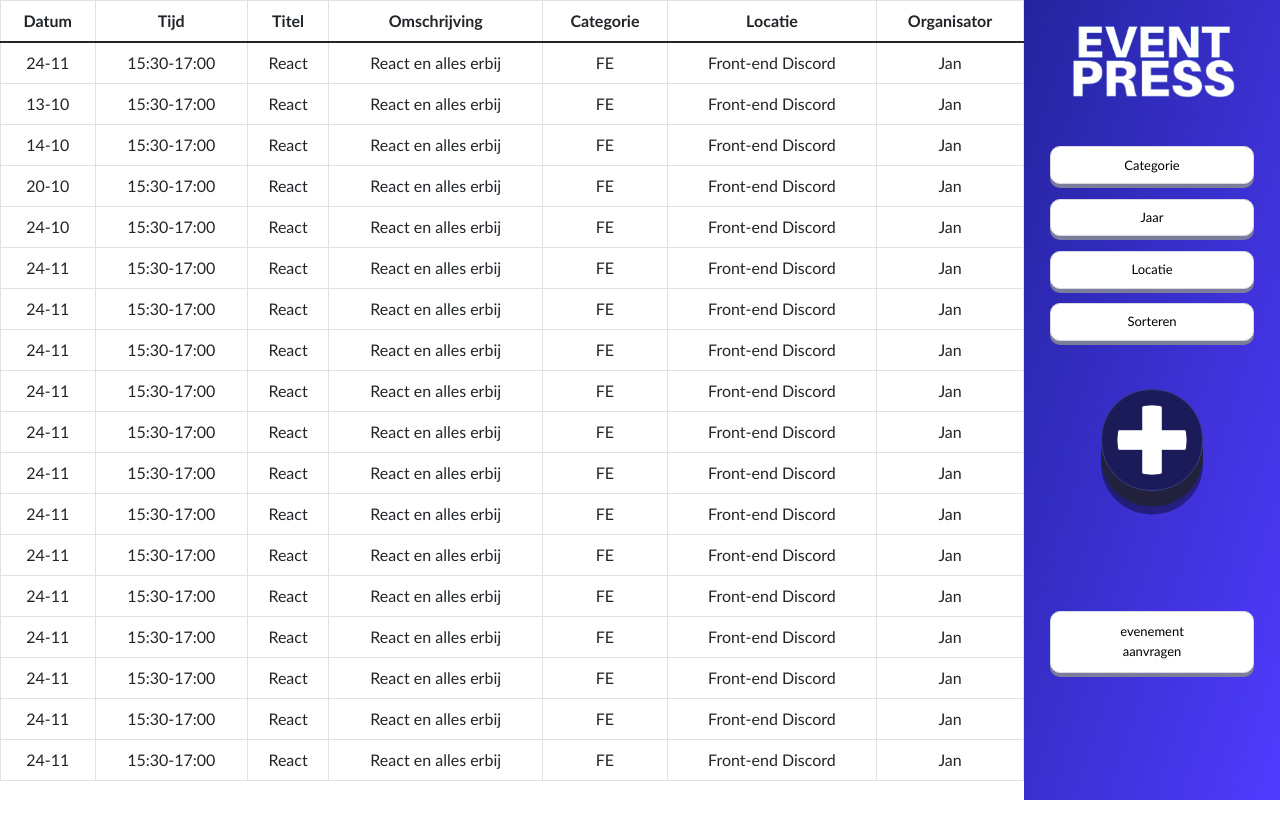
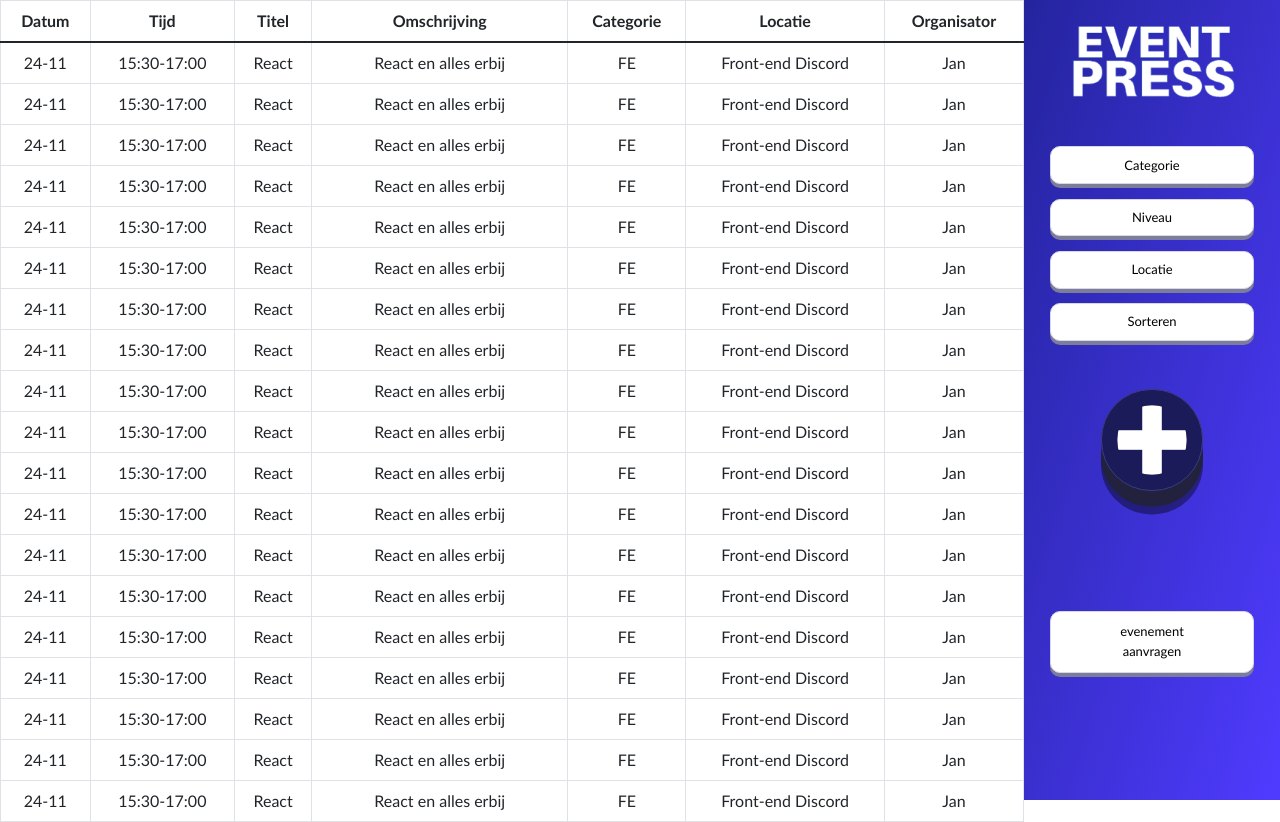
Before and after one commit to HarmenGerritsen/Eventpress, a React (Create React App) app: page / in a window 1280 px wide. Before the commit the page ends 800 px from the top, so only its background shows below. Built offline with nearby package versions, Linux system fonts and the light colour scheme.

Commit message:
added dropdownmenu and more responsiveness

```diff
--- a/package.json
+++ b/package.json
@@ -14,6 +14,7 @@
     "react": "^17.0.2",
     "react-bootstrap": "^2.0.0-rc.0",
     "react-dom": "^17.0.2",
+    "react-dropdown": "^1.9.2",
     "react-scripts": "4.0.3",
     "reactjs-popup": "^2.0.5",
     "web-vitals": "^1.1.2"
--- a/src/App.css
+++ b/src/App.css
@@ -163,6 +163,19 @@ td {
   width: 20vw;
 }
 
+#dropdownMenu {
+  display: none;
+  color: black;
+  background-color: white;
+  font-size: 75%;
+  border: 1px solid rgb(216, 216, 228);
+  padding: 4%;
+  width: 10vw;
+  border-radius: 10px;
+  box-shadow: 0 0.3em rgb(124, 124, 155);
+  margin-top: 7%;
+}
+
 @media only screen and (max-width: 1300px) {
   .menuButton {
     font-size: 50%;
@@ -201,7 +214,7 @@ td {
   margin: 3vh 0 3vh 3vw;
   }
   .plus {
-    margin: -3vh -50vw auto auto;
+    margin-top: -3vh;
   }
   .menu {
     width: auto;
@@ -218,17 +231,28 @@ td {
   .requestButton {
     position: absolute;
     padding: 1px;
-    width: 15vw;
+    width: 30vw;
     border-radius: 1vw;
     height: 10vh;
-    font-size: 50%;
+    font-size: 100%;
     font-weight: bold;
-    margin: 5vh auto 5vh 61vw;
+    margin: 5vh auto 5vh 65vw;
+    position: absolute;
   }
   .Table {
     font-size: 100%;
   }
-  .phonehide {
+  #dropdownMenu {
+    display: initial;
+    padding: 1px;
+    border-radius: 1vw;
+    height: 10vh;
+    font-size: 100%;
+    font-weight: bold;
+    margin: 5vh auto;
+    width: 26vw;
+  }
+  .hide {
     display: none;
   }
 }
--- /dev/null
+++ b/src/Components/Dropdown.js
@@ -0,0 +1,18 @@
+import React from 'react';
+import Dropdown from 'react-bootstrap/Dropdown'
+import DropdownButton from 'react-bootstrap/DropdownButton'
+
+class DropdownMenu extends React.Component {
+
+    render(){
+    return (
+        <DropdownButton id="dropdownMenu" title="Sorteren">
+        <Dropdown.Item href="#">Categorie</Dropdown.Item>
+        <Dropdown.Item href="#">Niveau</Dropdown.Item>
+        <Dropdown.Item href="#">Locatie</Dropdown.Item>
+        <Dropdown.Item href="#">Sorteren op</Dropdown.Item>
+      </DropdownButton>
+    )
+}
+};
+  export default DropdownMenu;
--- a/src/Components/Sidebar.js
+++ b/src/Components/Sidebar.js
@@ -1,6 +1,7 @@
 import logo from "../Images/logo.png";
 import React from "react";
 import plus from "../Images/Plus.png";
+import DropdownMenu from "./Dropdown.js";
 
 class Sidebar extends React.Component {
 
@@ -10,15 +11,16 @@ class Sidebar extends React.Component {
 <div className="App-header">
         <img className="logo" src={logo}></img>
         <div className="menu">
-          <button type="button" className="menuButton" onClick={this.props.handlec1}>Categorie</button>
-          <button type="button" className="menuButton" onClick={this.props.handlec1}>Jaar</button>
-          <button type="button" className="menuButton" onClick={this.props.handlec1}>Locatie</button>
-          <button type="button" className="menuButton" onClick={this.props.handlec1}>Sorteren</button>
+          <button type="button" className="menuButton hide" onClick={this.props.handlec1}>Categorie</button>
+          <button type="button" className="menuButton hide" onClick={this.props.handlec1}>Niveau</button>
+          <button type="button" className="menuButton hide" onClick={this.props.handlec1}>Locatie</button>
+          <button type="button" className="menuButton hide" onClick={this.props.handlec1}>Sorteren</button>
+          <DropdownMenu />
         </div>
         <a href="#">
           <img className="plus plus2" onClick={this.props.handles1} src={plus} alt=''></img>
         </a>
-        <button type="button" className="requestButton" onClick={this.props.handles5}>evenement<br />aanvragen</button>
+        <button type="button" className="requestButton" onClick={this.props.handles5}><div className="hide">evenement<br /></div>aanvragen</button>
       </div>
   )
   }
--- a/src/Components/Table.js
+++ b/src/Components/Table.js
@@ -1,5 +1,6 @@
 import React from "react";
 import Table from 'react-bootstrap/Table';
+import TableRow from "./TableRow.js";
 
 class EventTable extends React.Component {
 
@@ -13,175 +14,32 @@ class EventTable extends React.Component {
       <th>Datum</th>
       <th>Tijd</th>
       <th>Titel</th>
-      <th className="Omschrijving" className="phonehide">Omschrijving</th>
-      <th className="phonehide">Categorie</th>
-      <th className="phonehide">Locatie</th>
-      <th className="phonehide">Organisator</th>
+        <th className="Omschrijving hide">Omschrijving</th>
+      <th className="hide">Categorie</th>
+      <th className="hide">Locatie</th>
+      <th className="hide">Organisator</th>
     </tr>
   </thead>
   <tbody>
-    <tr onClick={this.props.handles2}>
-      <td>24-11</td>
-      <td>15:30-17:00</td>
-      <td>React</td>
-      <td  className="phonehide">React en alles erbij</td>
-      <td  className="phonehide">FE</td>
-      <td  className="phonehide">Front-end Discord</td>
-      <td  className="phonehide">Jan</td>
-    </tr>
-    <tr onClick={this.props.handles2}>
-      <td>13-10</td>
-      <td>15:30-17:00</td>
-      <td>React</td>
-      <td  className="phonehide">React en alles erbij</td>
-      <td  className="phonehide">FE</td>
-      <td  className="phonehide">Front-end Discord</td>
-      <td  className="phonehide">Jan</td>
-    </tr>
-    <tr onClick={this.props.handles2}>
-      <td>14-10</td>
-      <td>15:30-17:00</td>
-      <td>React</td>
-      <td  className="phonehide">React en alles erbij</td>
-      <td  className="phonehide">FE</td>
-      <td  className="phonehide">Front-end Discord</td>
-      <td  className="phonehide">Jan</td>
-    </tr>
-    <tr onClick={this.props.handles2}>
-      <td>20-10</td>
-      <td>15:30-17:00</td>
-      <td>React</td>
-      <td  className="phonehide">React en alles erbij</td>
-      <td  className="phonehide">FE</td>
-      <td  className="phonehide">Front-end Discord</td>
-      <td  className="phonehide">Jan</td>
-    </tr>
-    <tr onClick={this.props.handles2}>
-      <td>24-10</td>
-      <td>15:30-17:00</td>
-      <td>React</td>
-      <td  className="phonehide">React en alles erbij</td>
-      <td  className="phonehide">FE</td>
-      <td  className="phonehide">Front-end Discord</td>
-      <td  className="phonehide">Jan</td>
-    </tr>
-    <tr onClick={this.props.handles2}>
-      <td>24-11</td>
-      <td>15:30-17:00</td>
-      <td>React</td>
-      <td  className="phonehide">React en alles erbij</td>
-      <td  className="phonehide">FE</td>
-      <td  className="phonehide">Front-end Discord</td>
-      <td  className="phonehide">Jan</td>
-    </tr>
-    <tr onClick={this.props.handles2}>
-      <td>24-11</td>
-      <td>15:30-17:00</td>
-      <td>React</td>
-      <td  className="phonehide">React en alles erbij</td>
-      <td  className="phonehide">FE</td>
-      <td  className="phonehide">Front-end Discord</td>
-      <td  className="phonehide">Jan</td>
-    </tr>
-    <tr onClick={this.props.handles2}>
-      <td>24-11</td>
-      <td>15:30-17:00</td>
-      <td>React</td>
-      <td  className="phonehide">React en alles erbij</td>
-      <td  className="phonehide">FE</td>
-      <td  className="phonehide">Front-end Discord</td>
-      <td  className="phonehide">Jan</td>
-    </tr>
-    <tr onClick={this.props.handles2}>
-      <td>24-11</td>
-      <td>15:30-17:00</td>
-      <td>React</td>
-      <td  className="phonehide">React en alles erbij</td>
-      <td  className="phonehide">FE</td>
-      <td  className="phonehide">Front-end Discord</td>
-      <td  className="phonehide">Jan</td>
-    </tr>
-    <tr onClick={this.props.handles2}>
-      <td>24-11</td>
-      <td>15:30-17:00</td>
-      <td>React</td>
-      <td  className="phonehide">React en alles erbij</td>
-      <td  className="phonehide">FE</td>
-      <td  className="phonehide">Front-end Discord</td>
-      <td  className="phonehide">Jan</td>
-    </tr>
-    <tr onClick={this.props.handles2}>
-      <td>24-11</td>
-      <td>15:30-17:00</td>
-      <td>React</td>
-      <td  className="phonehide">React en alles erbij</td>
-      <td  className="phonehide">FE</td>
-      <td  className="phonehide">Front-end Discord</td>
-      <td  className="phonehide">Jan</td>
-    </tr>
-    <tr onClick={this.props.handles2}>
-      <td>24-11</td>
-      <td>15:30-17:00</td>
-      <td>React</td>
-      <td  className="phonehide">React en alles erbij</td>
-      <td  className="phonehide">FE</td>
-      <td  className="phonehide">Front-end Discord</td>
-      <td  className="phonehide">Jan</td>
-    </tr>
-    <tr onClick={this.props.handles2}>
-      <td>24-11</td>
-      <td>15:30-17:00</td>
-      <td>React</td>
-      <td  className="phonehide">React en alles erbij</td>
-      <td  className="phonehide">FE</td>
-      <td  className="phonehide">Front-end Discord</td>
-      <td  className="phonehide">Jan</td>
-    </tr>
-    <tr onClick={this.props.handles2}>
-      <td>24-11</td>
-      <td>15:30-17:00</td>
-      <td>React</td>
-      <td  className="phonehide">React en alles erbij</td>
-      <td  className="phonehide">FE</td>
-      <td  className="phonehide">Front-end Discord</td>
-      <td  className="phonehide">Jan</td>
-    </tr>
-    <tr onClick={this.props.handles2}>
-      <td>24-11</td>
-      <td>15:30-17:00</td>
-      <td>React</td>
-      <td  className="phonehide">React en alles erbij</td>
-      <td  className="phonehide">FE</td>
-      <td  className="phonehide">Front-end Discord</td>
-      <td  className="phonehide">Jan</td>
-    </tr>
-    <tr onClick={this.props.handles2}>
-      <td>24-11</td>
-      <td>15:30-17:00</td>
-      <td>React</td>
-      <td  className="phonehide">React en alles erbij</td>
-      <td  className="phonehide">FE</td>
-      <td  className="phonehide">Front-end Discord</td>
-      <td  className="phonehide">Jan</td>
-    </tr>
-    <tr onClick={this.props.handles2}>
-      <td>24-11</td>
-      <td>15:30-17:00</td>
-      <td>React</td>
-      <td  className="phonehide">React en alles erbij</td>
-      <td  className="phonehide">FE</td>
-      <td  className="phonehide">Front-end Discord</td>
-      <td  className="phonehide">Jan</td>
-    </tr>
-    <tr onClick={this.props.handles2}>
-      <td>24-11</td>
-      <td>15:30-17:00</td>
-      <td>React</td>
-      <td  className="phonehide">React en alles erbij</td>
-      <td  className="phonehide">FE</td>
-      <td  className="phonehide">Front-end Discord</td>
-      <td  className="phonehide">Jan</td>
-    </tr>
+    <TableRow />
+    <TableRow />
+    <TableRow />
+    <TableRow />
+    <TableRow />
+    <TableRow />
+    <TableRow />
+    <TableRow />
+    <TableRow />
+    <TableRow />
+    <TableRow />
+    <TableRow />
+    <TableRow />
+    <TableRow />
+    <TableRow />
+    <TableRow />
+    <TableRow />
+    <TableRow />
+    <TableRow />
   </tbody>
 </Table>
 </div>
--- /dev/null
+++ b/src/Components/TableRow.js
@@ -0,0 +1,20 @@
+import React from "react";
+import Table from 'react-bootstrap/Table';
+
+class TableRow extends React.Component {
+
+  render(){
+  return (
+  <tr>
+    <td>24-11</td>
+    <td>15:30-17:00</td>
+    <td>React</td>
+    <td className="hide">React en alles erbij</td>
+    <td className="hide">FE</td>
+    <td className="hide">Front-end Discord</td>
+    <td className="hide">Jan</td>
+    </tr>
+    )
+}
+    }
+    export default TableRow;
```
Also changed, not shown: 1 other file (tests, documents, lock files or other folders).
